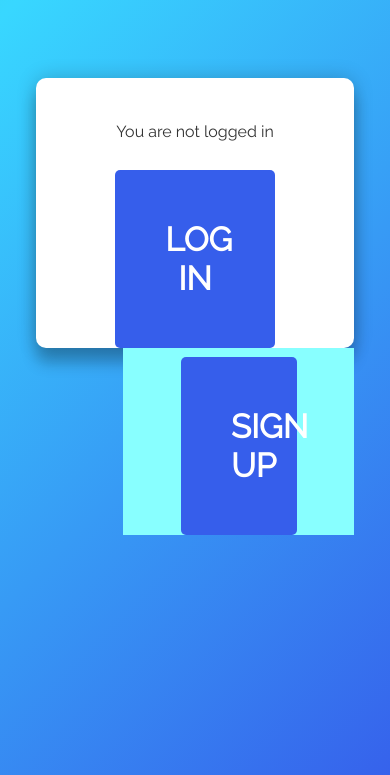
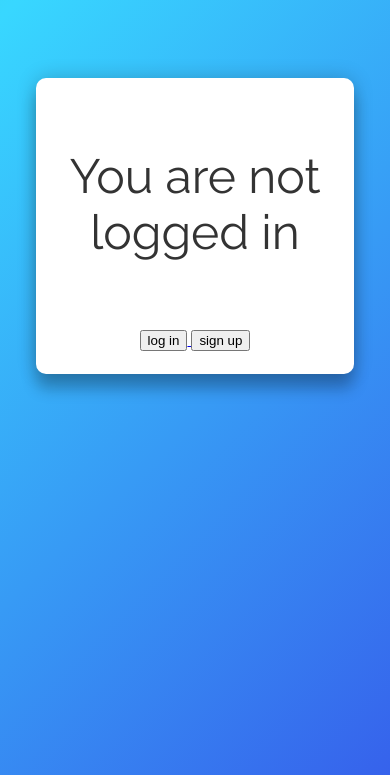
Before and after one commit to gyarab/chytry-lock, a Django app: page / in a window 390 px wide. Shown: the top 775 px of the page. Run offline with Django 3.2, Linux system fonts and the light colour scheme.

Commit message:
Add files via upload

```diff
--- a/smartlock/smartlock/urls.py
+++ b/smartlock/smartlock/urls.py
@@ -22,7 +22,6 @@ from accounts.forms.forms import UserLoginForm, UserSignUpForm
 from django.contrib.auth.views import LoginView
 from accounts import views as acc_views
 
-
 urlpatterns = [
     url(r'^admin/', admin.site.urls),
     # url(r'^accounts/', include('accounts.urls')), #accounts app, must be above the auth app
@@ -30,4 +29,5 @@ urlpatterns = [
     url(r'^login/$', LoginView.as_view(template_name='registration/login.html'), name='login', kwargs={"authentication_form": UserLoginForm}),
     url(r'^$', TemplateView.as_view(template_name='home.html'), name='home'), #home page
     url(r'^signup/$', acc_views.signup, name='signup'),
+    url(r'^output', acc_views.unlock, name='script'),
 ] + static(settings.STATIC_URL, document_root=settings.STATIC_ROOT)
--- a/smartlock/static/accounts/style.css
+++ b/smartlock/static/accounts/style.css
@@ -2,27 +2,58 @@
 
 /* SMARTPHONE */
 @media only screen and (max-width: 1000px) {
-  .page{
+  .home-page {
     margin: 60px auto;
-    max-width: 90%;
-    padding: 7%;
-    border-radius: 10px;
-    box-shadow: 0 0 20px 0 rgba(0, 0, 0, 0.2), 0 15px 15px 0 rgba(0, 0, 0, 0.24);
+    width: 90%;
   }
   .login-page {
     width: 90%;
     margin: 60px auto;
   }
+  .button1 {
+    padding: 25px;
+    font-size: 33px;
+    margin: 10px;
+    font-family: "Raleway", sans-serif;
+    font-weight: bold;
+    text-transform: uppercase;
+    outline: 0;
+    background: #365EEB;
+    width: 100%;
+    border: 0;
+    color: #FFFFFF;
+    border-radius: 5px;
+  }
+    .button2 {
+    padding: 25px;
+    font-size: 33px;
+    margin: 10px;
+    font-family: "Raleway", sans-serif;
+    font-weight: bold;
+    text-transform: uppercase;
+    outline: 0;
+    background: #929292;
+    width: 100%;
+    border: 0;
+    color: #FFFFFF;
+    border-radius: 5px;
+  }
+  .page {
+    max-width: 90%;
+    padding: 7%;
+    border-radius: 10px;
+    box-shadow: 0 0 20px 0 rgba(0, 0, 0, 0.2), 0 15px 15px 0 rgba(0, 0, 0, 0.24);
+    position: relative;
+    z-index: 1;
+    background: #FFFFFF;
+    text-align: center;
+  }
   .title {
     font-size: 66px;
   }
   .welcome-text {
-
-  }
-  div button{
-    padding: 50px;
-    font-size: 33px;
-    margin-top: 4%;
+    font-size: 300%;
+    margin-bottom: 70px;
   }
   .form {
     max-width: 90%;
@@ -96,9 +127,6 @@
       width: 360px;
       margin: auto;
     }
-    .page{
-
-  }
     .form {
       position: relative;
       margin: auto;
@@ -143,6 +171,9 @@ body {
 	animation: Gradient 15s ease infinite;
 	padding: 10px;
 }
+.inline-buttons {
+    text-align: center;
+}
 span:last-child
 {
     background-color: #8ff;
@@ -181,27 +212,6 @@ span:last-child
 .welcome-text {
   font-family: "Raleway", sans-serif;
   color: #333333;
-}
-.page {
-  padding: 8% 0 0;
-  position: relative;
-  z-index: 1;
-  background: #FFFFFF;
-  text-align: center;
-}
-div button{
-  font-family: "Raleway", sans-serif;
-  font-weight: bold;
-  text-transform: uppercase;
-  outline: 0;
-  background: #365EEB;
-  width: 50%;
-  border: 0;
-  color: #FFFFFF;
-  -webkit-transition: all 0.3 ease;
-  transition: all 0.3 ease;
-  cursor: pointer;
-  border-radius: 5px;
 }
 .form {
   position: relative;
--- a/smartlock/templates/home.html
+++ b/smartlock/templates/home.html
@@ -7,24 +7,17 @@
 {% if user.is_authenticated %}
 	Nazdar, {{ user.username }}!
 	<br>
-	<input type="button" id="script" name="unlock_button" value=" Unlock " onclick="unlock_door">
-	<script>
-		function unlock_door(){
-			$.ajax({
-				url: "accounts/smartlock/scripts/unlock.py"
-				context: document.body
-			}).done(function() {
-				alert('python script finished'));
-			});
-		}
-	</script>
+	<button onclick="location.href='{% url 'script' %}'">Unlock</button>
 
 	<p><a href="{% url 'logout' %}"><button type="button">Log out</button></a></p>
+
 {% else %}
-	<div class="page">
-		<p class="welcome-text">You are not logged in</p>
-		<span><a href="{% url 'login' %}"><button type="button">Log in</button></a></span>
-		<span><a href="{% url 'signup' %}"><button type="button">Sign up</button></a></span>
+	<div class="home-page">
+		<form class="page">
+			<p class="welcome-text">You are not logged in</p>
+			<a href="{% url 'login' %}"><button type="button1">log in</button>
+			<a href="{% url 'signup' %}"><button type="button2">sign up</button>
+		</form>
 	</div>
 {% endif %}
 {% endblock %}
```
Also changed, not shown: smartlock/accounts/forms/forms.py (+7 -14 lines), smartlock/accounts/views.py (+12 -1 lines), smartlock/db.sqlite3.
